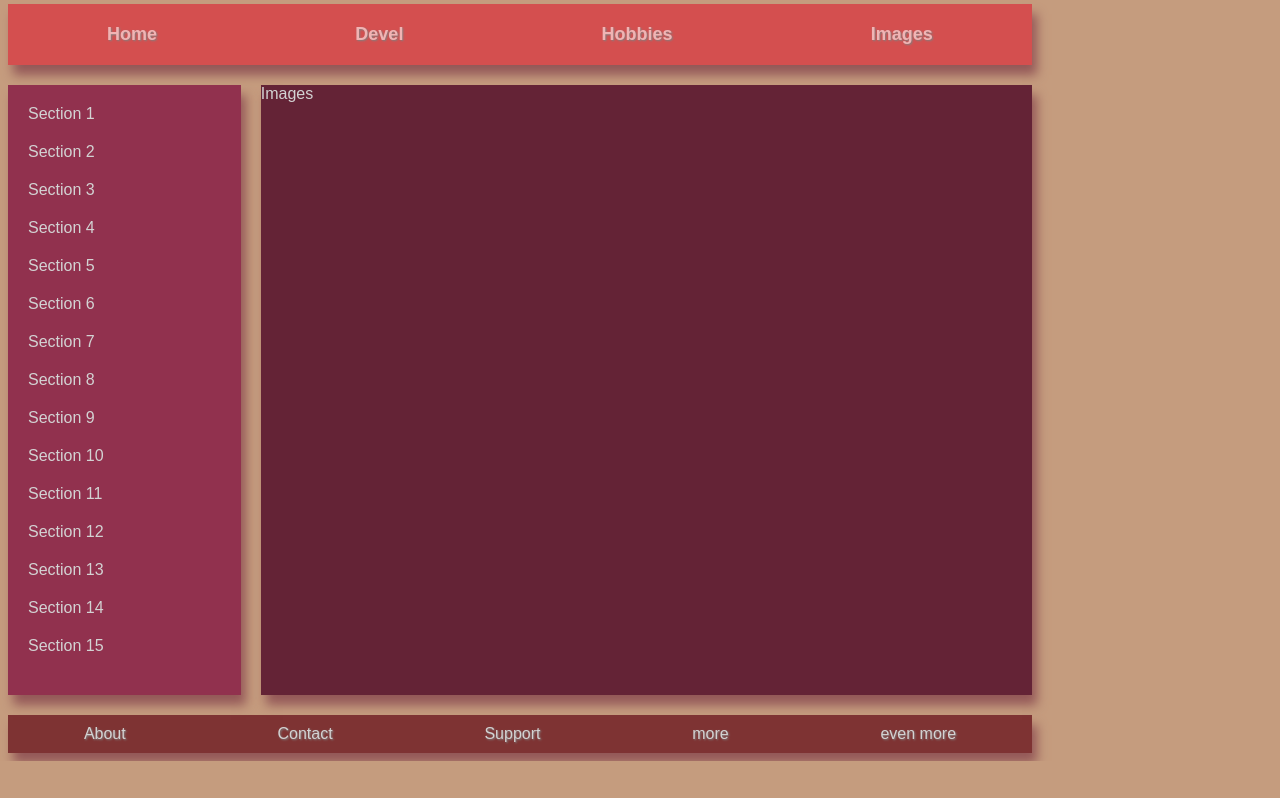
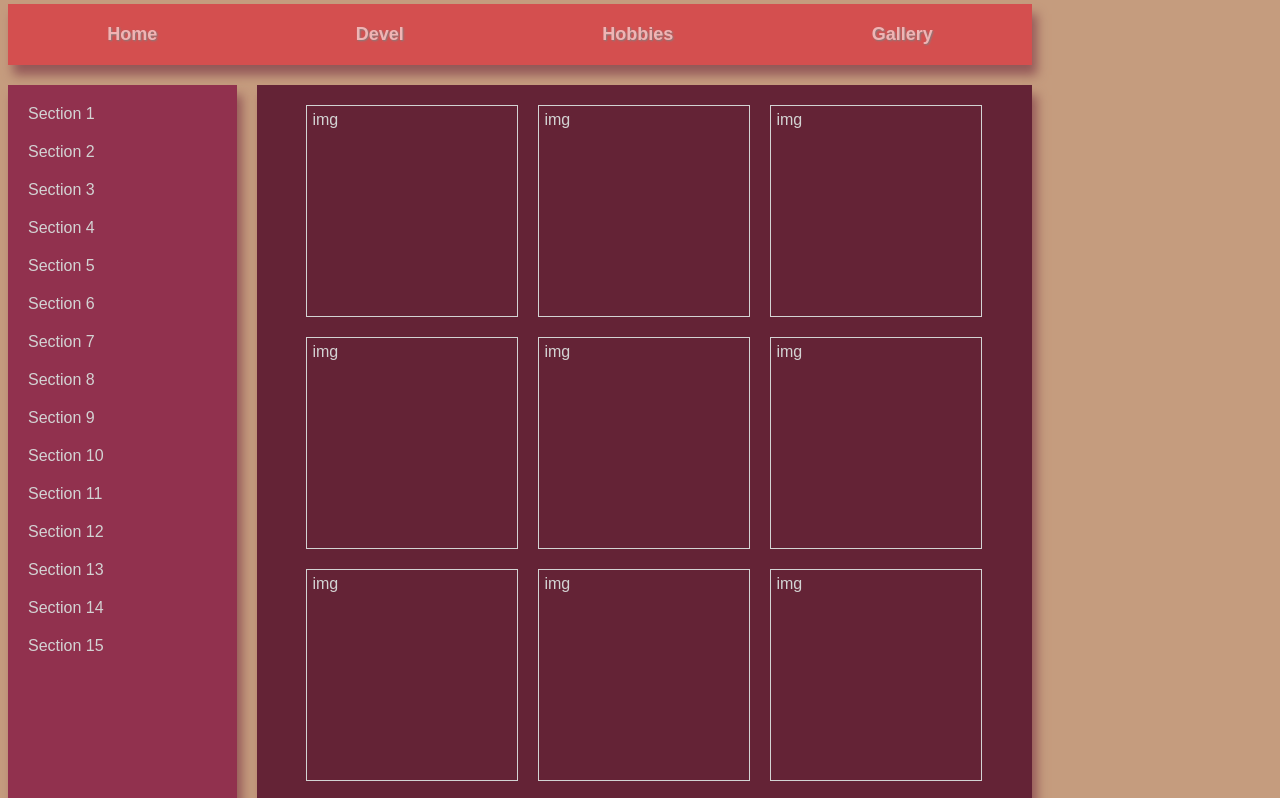
Before and after one commit to TomEsDE/wbs-primer-blog, a website built with Parcel: page src/gallery.html in a window 1280 px wide. Shown: the part 124-922 px from the top of the page. Before the commit the page ends 885 px from the top, so only its background shows below. Built offline with nearby package versions, Linux system fonts and the light colour scheme.

Commit message:
nav link styling and gallery

```diff
--- a/src/gallery.html
+++ b/src/gallery.html
@@ -21,17 +21,17 @@
         />
       </div>
       <nav class="nav-top shadow">
-        <section class="zoom">
+        <section>
           <a href="../index.html">Home</a>
         </section>
-        <section class="zoom">
+        <section>
           <a href="./devel.html">Devel</a>
         </section>
-        <section class="zoom">
+        <section>
           <a href="./hobbies.html">Hobbies</a>
         </section>
-        <section class="zoom">
-          <a href="./gallery.html">Images</a>
+        <section>
+          <a href="./gallery.html">Gallery</a>
         </section>
       </nav>
     </header>
@@ -55,7 +55,22 @@
         <section>Section 15</section>
       </div>
 
-      <main class="main shadow">Images</main>
+      <main class="main shadow">
+        <div class="gallery">
+          <div class="gallery_img">img</div>
+          <div class="gallery_img">img</div>
+          <div class="gallery_img">img</div>
+          <div class="gallery_img">img</div>
+          <div class="gallery_img">img</div>
+          <div class="gallery_img">img</div>
+          <div class="gallery_img">img</div>
+          <div class="gallery_img">img</div>
+          <div class="gallery_img">img</div>
+          <div class="gallery_img">img</div>
+          <div class="gallery_img">img</div>
+          <div class="gallery_img">img</div>
+        </div>
+      </main>
     </div>
 
     <footer class="footer shadow">
--- a/src/styles.css
+++ b/src/styles.css
@@ -38,19 +38,14 @@ body {
 }
 
 section a {
+  display:inline-block; /* inline-elements can't be animated -> block */
   text-decoration-line: none;
   text-shadow: 1px 1px 2px gray;
+  transition: transform 0.2s;
 }
 
 section a:hover {
   text-shadow: 1px 1px 2px black;
-}
-
-.zoom {
-  transition: transform 0.2s;
-}
-
-.zoom:hover {
   transform: scale(1.2);
 }
 
@@ -80,6 +75,22 @@ section a:hover {
   min-height: 100px;
   /* border: 1px solid; */
   background-color: rgb(100, 35, 54);
+  padding: 10px;
+}
+
+.gallery {
+  display: flex;
+  flex-wrap: wrap;
+  justify-content: center;
+  /* height: 100vh; */
+}
+
+.gallery_img {
+  width: 200px;
+  height: 200px;
+  padding: 5px;
+  border: 1px solid;
+  margin: 10px;
 }
 
 .footer {
```
Also changed, not shown: index.html (+5 -5 lines), src/devel.html (+5 -5 lines), src/hobbies.html (+5 -5 lines).
